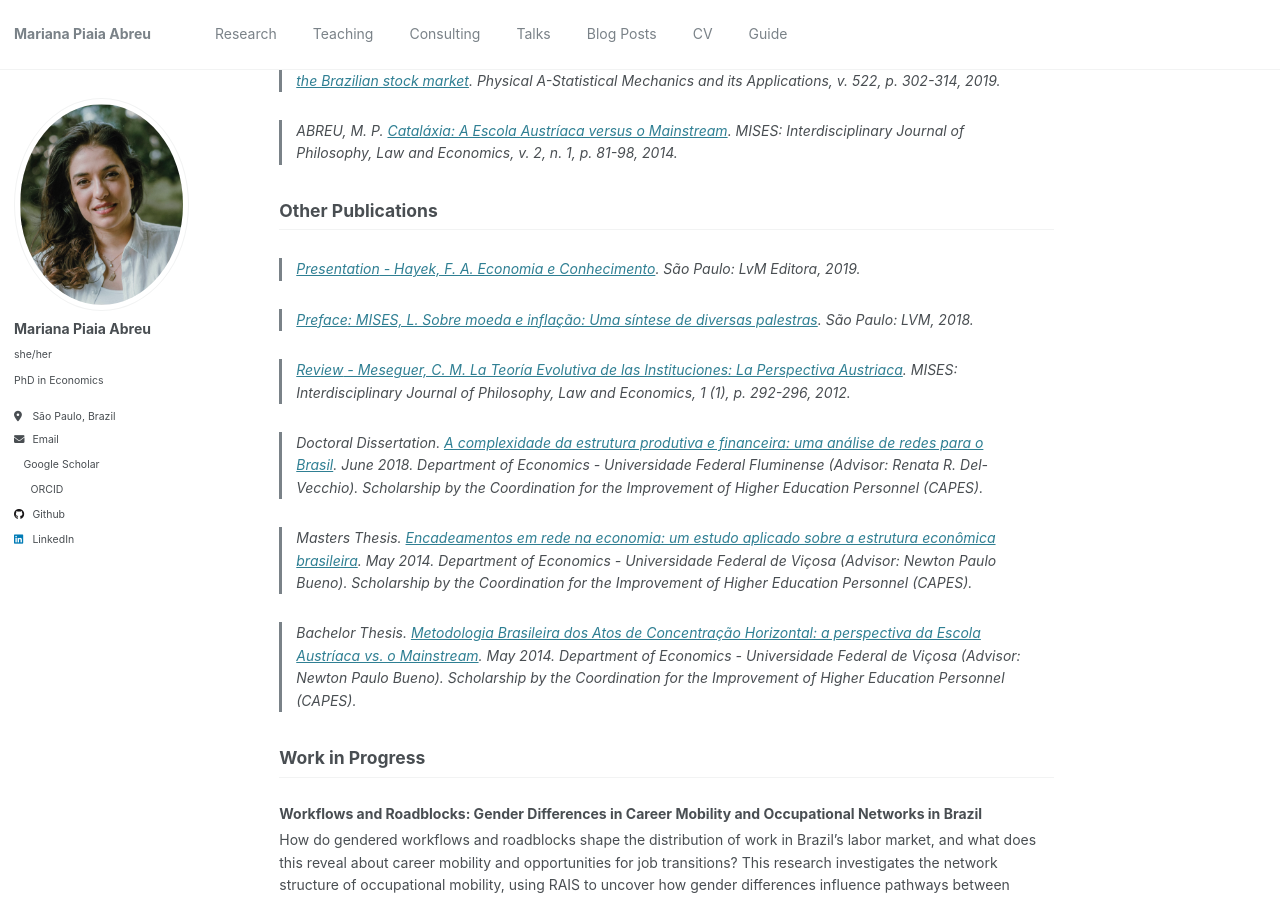
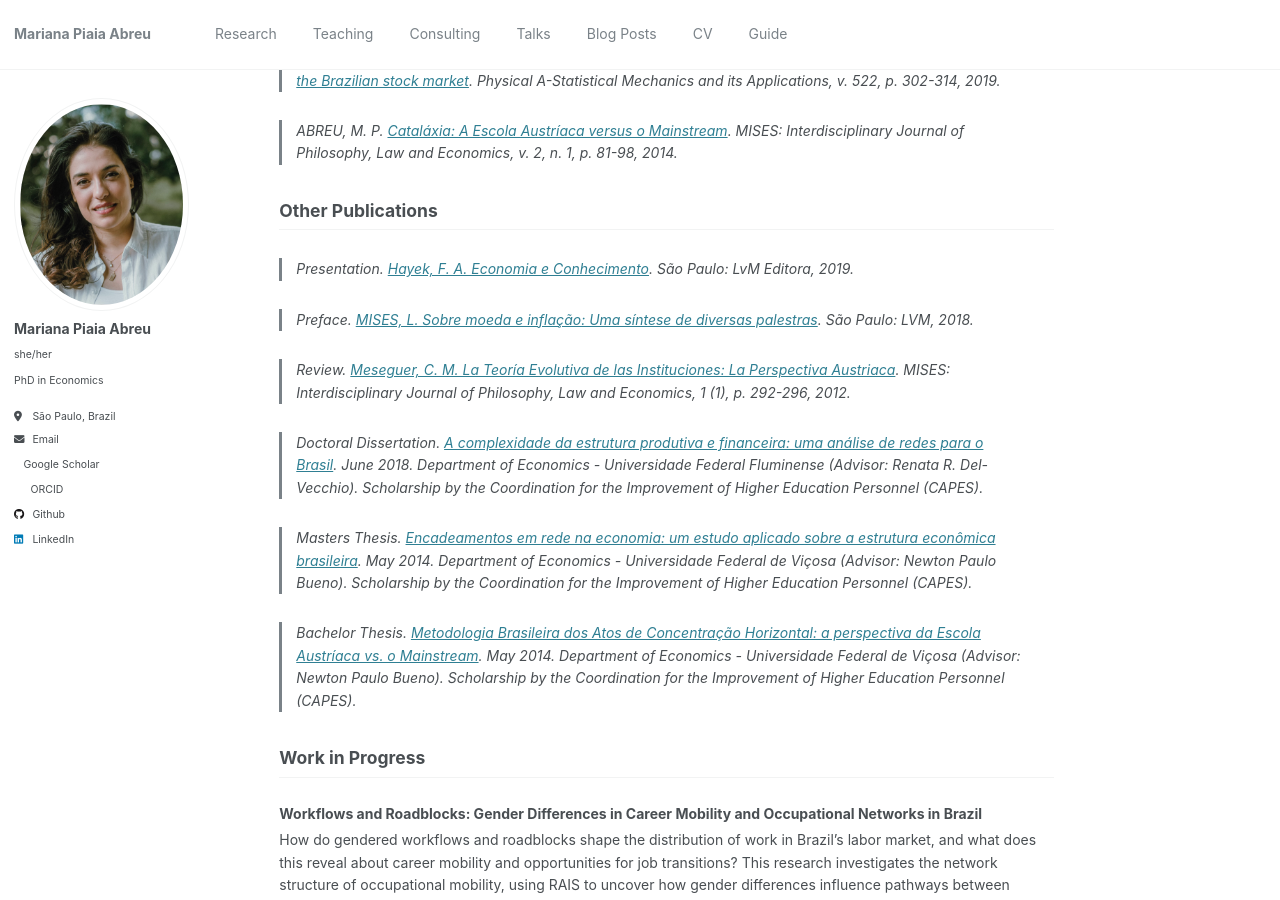
Before and after one commit to piaiaabreu/piaiaabreu.github.io, a Jekyll site: the page built from _pages/research.md, in a window 1280 px wide and 900 px high, scrolled down 323 px. Built offline with Jekyll 4.4.1, drawn with Linux system fonts in a browser that asks for light colours.

```diff
--- a/_pages/research.md
+++ b/_pages/research.md
@@ -20,11 +20,11 @@ redirect_from:
 
 ## Other Publications
 
-> [_Presentation_ - Hayek, F. A. Economia e Conhecimento](https://www.amazon.com.br/Economia-conhecimento-Livro-bolso/dp/6550520053). São Paulo: LvM Editora, 2019.
+> _Presentation_. [Hayek, F. A. Economia e Conhecimento](https://www.amazon.com.br/Economia-conhecimento-Livro-bolso/dp/6550520053). São Paulo: LvM Editora, 2019.
 
-> [_Preface_: MISES, L. Sobre moeda e inflação: Uma síntese de diversas palestras](https://www.amazon.com.br/Sobre-moeda-infla%C3%A7%C3%A3o-diversas-palestras/dp/8593751636). São Paulo: LVM, 2018.
+> _Preface_. [MISES, L. Sobre moeda e inflação: Uma síntese de diversas palestras](https://www.amazon.com.br/Sobre-moeda-infla%C3%A7%C3%A3o-diversas-palestras/dp/8593751636). São Paulo: LVM, 2018.
 
-> [_Review_ - Meseguer, C. M. La Teoría Evolutiva de las Instituciones: La Perspectiva Austriaca](https://doi.org/10.30800/mises.2013.v1.237). MISES: Interdisciplinary Journal of Philosophy, Law and Economics, 1 (1), p. 292-296, 2012.
+> _Review_. [Meseguer, C. M. La Teoría Evolutiva de las Instituciones: La Perspectiva Austriaca](https://doi.org/10.30800/mises.2013.v1.237). MISES: Interdisciplinary Journal of Philosophy, Law and Economics, 1 (1), p. 292-296, 2012.
 
 > _Doctoral Dissertation_. [A complexidade da estrutura produtiva e financeira: uma análise de redes para o Brasil](https://github.com/piaiaabreu/piaiaabreu.github.io/blob/master/files/PIAIA%20ABREU%20(2018)_Doctoral%20Dissertation.pdf). June 2018. Department of Economics - Universidade Federal Fluminense (Advisor: Renata R. Del-Vecchio). Scholarship by the Coordination for the Improvement of Higher Education Personnel (CAPES).
 
```
